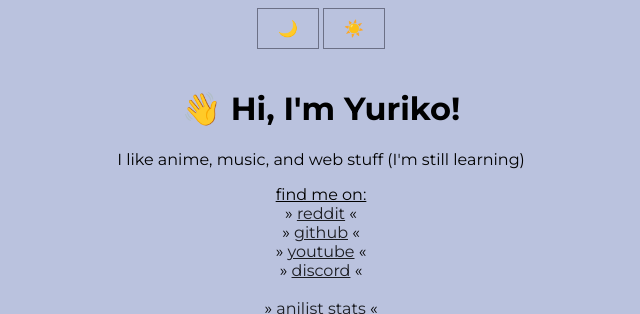
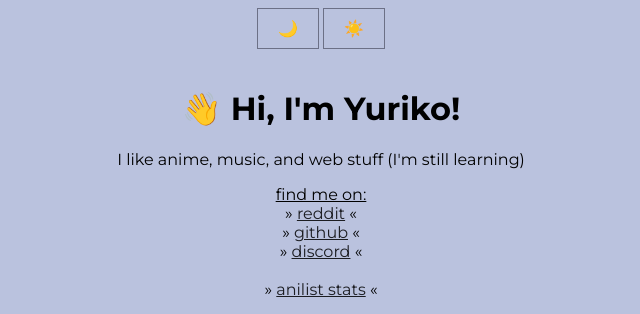
Before and after one commit to yurikodesu/yuriko, a plain HTML site: page index.html in a window 1280 px wide. Shown: the top 314 px of the page, without its empty margins (319-959 px from the left). Drawn offline with Linux system fonts and the light colour scheme.

Commit message:
Update index.html

```diff
--- a/index.html
+++ b/index.html
@@ -43,7 +43,6 @@
 <u>find me on:</u> <br>
 » <a href="https://reddit.com/u/thefrind54">reddit</a> «<br>
 » <a href="https://github.com/yurikodesu">github</a> «<br>
-» <a href="https://youtube.com/@yuriko54">youtube</a> «<br>
 » <a href="https://discordid.netlify.app/?id=947775206141870111">discord</a> «<br>
 <br>
 » <a href="https://anilist.co/user/yurikodesu/">anilist stats</a> «
```
